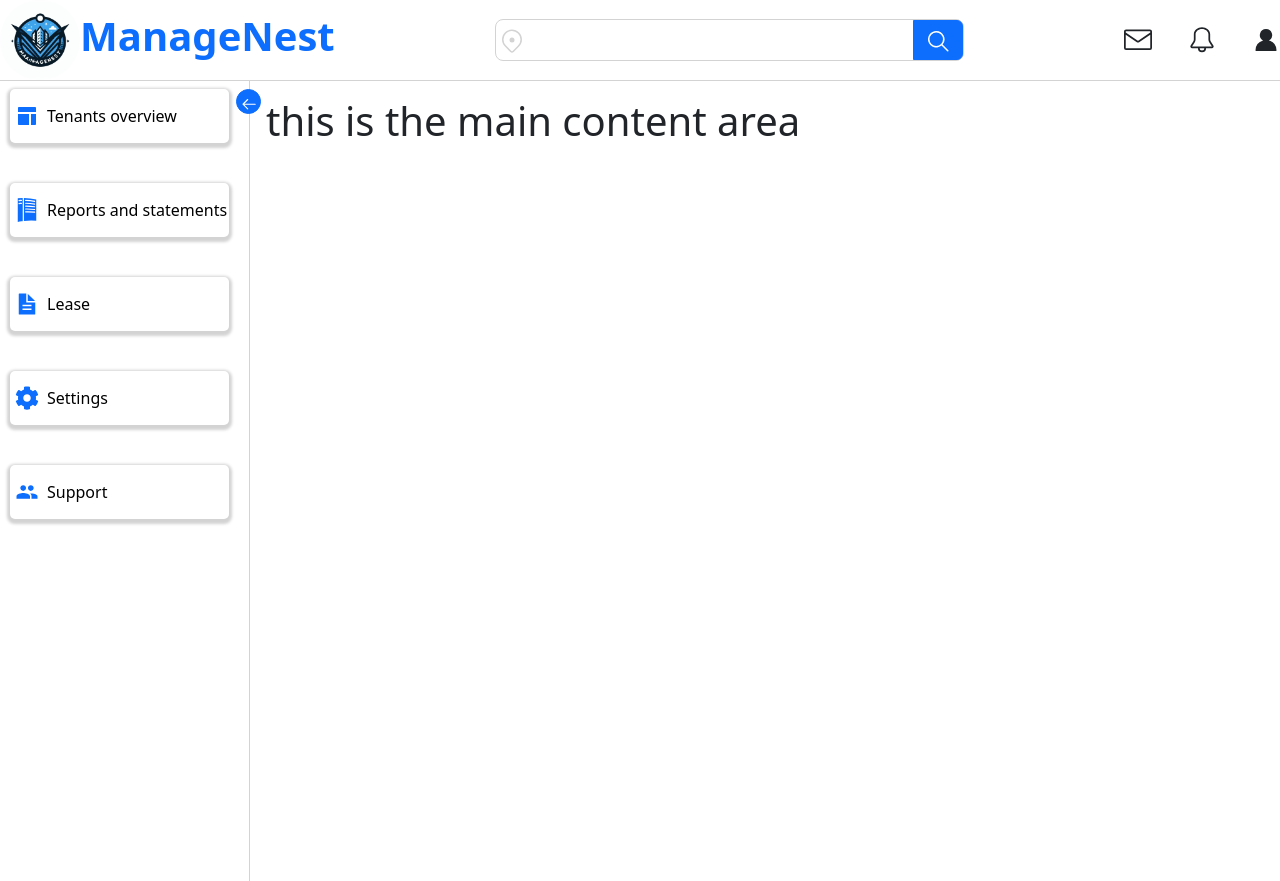
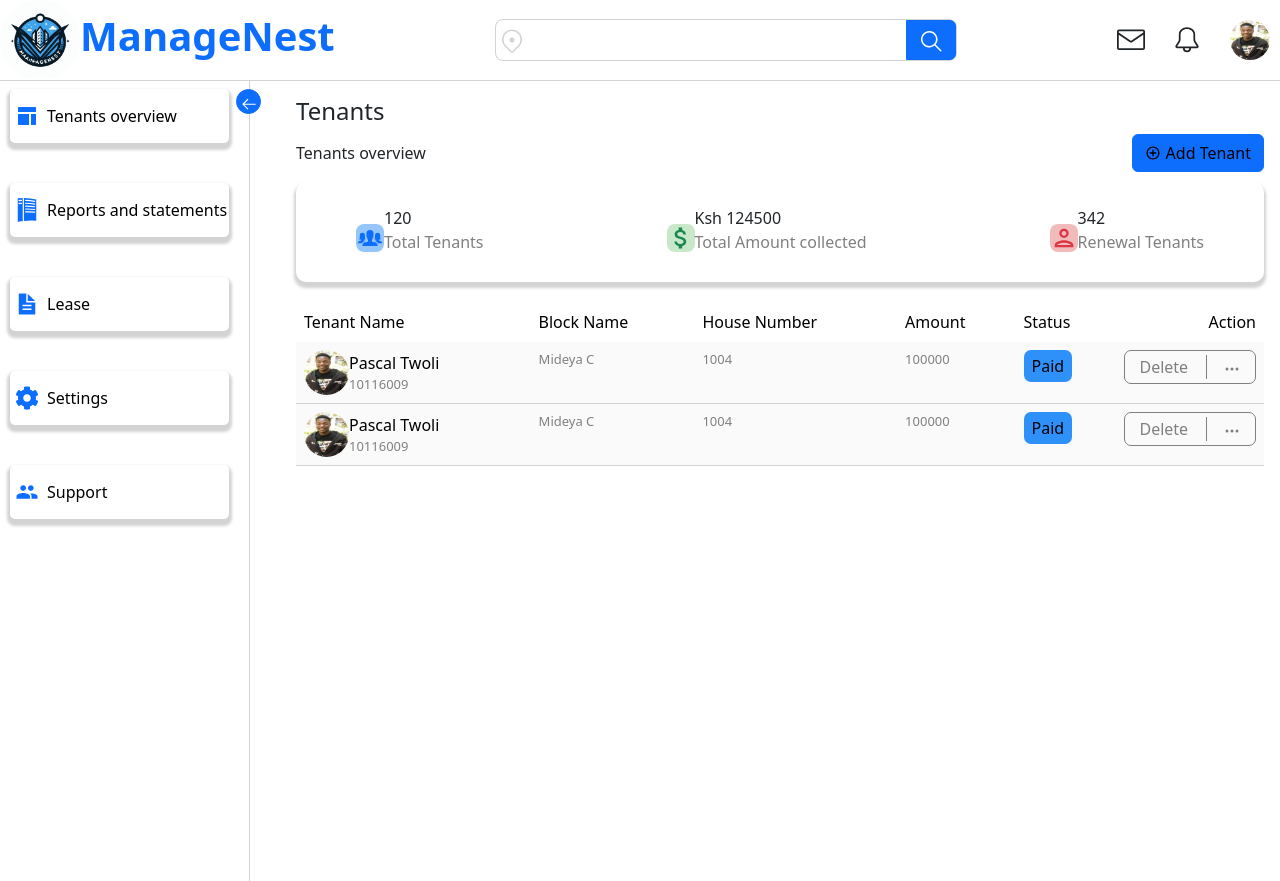
Before and after one commit to PascalTwoli/ManageNest, a React (Create React App) app in the folder frontend/: page /mainbody in a window 1280 px wide. Built offline with nearby package versions, Linux system fonts and the light colour scheme.

Commit message:
added tenant_overview.component.js, tenant_overview_header.component.js and tenant_overview_table.component.js

```diff
--- a/frontend/src/App.css
+++ b/frontend/src/App.css
@@ -145,7 +145,7 @@
   padding-top: 15px;
   padding-bottom: 15px;
   padding-left: 5px;
-  box-shadow: 0px 2px 3px 3px lightgrey;
+  box-shadow: 0px 4px 3px 3px lightgrey;
   margin-right: 20px;
   border-radius: 5px;
 }
@@ -165,6 +165,7 @@
   padding-top: 0px !important;
   border-bottom: solid lightgrey 1px;
   gap: 10rem;
+  padding-right: 10px;
 }
 
 .header-container .left{
@@ -208,3 +209,131 @@
 
   font-weight: 900;
 }
+
+.header-container .profile{
+  height: 40px;
+  width: 40px;
+  border-radius: 40px;
+}
+
+
+/* ----------- tenant_overview.component.css ---------- */
+.tenants-container{
+
+}
+.TenantOverviewHeader{
+  margin-bottom: 20px;
+}
+
+.add-tenant-btn{
+  gap: 5px;
+  align-items: center;
+  color: black !important;
+  margin-bottom: 10px;
+}
+
+.tenant_overview_head1{
+  justify-content: space-between;
+  align-items: center;
+}
+.tenants-container .totals-div{
+  justify-content: space-between;
+  box-shadow: 0px 4px 3px 2px lightgrey;
+  border-radius: 10px;
+}
+
+.tenants-container .totals-div .p1{
+  color: grey;
+}
+
+.tenants-container .totals-div .totals1{
+  align-items: center;
+  /* background-color: #96c6f9; */
+  padding: 24px 60px 12px;
+  border-radius: 10px;
+}
+
+.tenants-container .totals-div .totals1:hover{
+  box-shadow: 0px 4px 3px 2px #96c6f9;
+}
+.tenants-container .totals-div .totals1 .text-primary{
+  background-color: #96c6f9;
+  border-radius: 8px;
+}
+.tenants-container .totals-div .totals1 .text-success{
+  background-color:rgb(201, 231, 201);
+  border-radius: 8px;
+}
+.tenants-container .totals-div .totals1 .text-danger{
+  background-color: rgb(241, 187, 187);
+  border-radius: 8px;
+}
+
+
+/* ------ main content container ----- */
+.main-content-container{
+ margin-left: 30px;
+}
+
+
+
+/* --------tenant_overveiw_table.component.js ----------- */
+
+Table{
+  padding-left: none !important;
+}
+
+Table th{
+  font-weight: 500;
+}
+Table .image{
+  /* height: 40px;
+  width: 40px;
+  border-radius: 30px !important;
+  background-color: green; */
+}
+Table img {
+  width: 45px;
+  height: 45px;
+border-radius: 40px;
+
+}
+
+Table td {
+  color: grey !important;
+  font-size: 13px;
+  align-items: center;
+  border-bottom: 1px solid lightgrey !important;
+  background-color: rgb(250, 250, 250) !important;
+}
+
+Table td .name{
+  color: black;
+  font-size: initial;
+
+}
+
+Table td .status-div {
+  width: fit-content;
+  padding: 4px 8px;
+  border-radius: 7px;
+  color: black;
+  font-size: initial;
+  background-color: #2e90f9;
+}
+
+Table td .span2{
+  border-right: 1px solid grey;
+}
+Table td .actionbutton {
+  /* width: fit-content; */
+  border: solid 1px grey;
+  padding: 4px 6px;
+  border-radius: 7px;
+  text-align: end;
+  font-size: initial;
+  justify-content: space-around;
+}
+.th-action{
+  text-align: end;
+}
--- a/frontend/src/header.component.js
+++ b/frontend/src/header.component.js
@@ -1,5 +1,6 @@
 import logo from './logo.jpeg';
 import { GoSearch, GoMail, GoLocation, GoBell, GoPersonFill } from "react-icons/go";
+import photos from './photos.jpg'
 
 
 const Bodyheader = () => {
@@ -22,7 +23,7 @@ const Bodyheader = () => {
             <div className='d-flex right' >
                 <GoMail size={28}/>
                 <GoBell size={28}/>
-                <GoPersonFill size={28} />
+                <img src={photos} className='profile'/>
             </div>
         </div>
     );
--- a/frontend/src/maincontent.component.js
+++ b/frontend/src/maincontent.component.js
@@ -1,4 +1,5 @@
 import Sidebar from './Sidebar.component';
+import TenantOverview from './tenant_overview.component';
 
 
 
@@ -10,8 +11,8 @@ const Maincontent = () => {
       {/* Sidebar */}
       <Sidebar/>
       {/* Main Content */}
-      <div className="flex-grow-1 p-3">
-        <h1>this is the main content area</h1>
+      <div className="flex-grow-1 p-3 main-content-container">
+        <TenantOverview/>
       </div>
     </div>
   );
--- a/frontend/src/tenant_overview.component.js
+++ b/frontend/src/tenant_overview.component.js
@@ -1,19 +1,13 @@
-import { IoMdAddCircleOutline } from "react-icons/io";
+import TenantOverviewTable from "./tenant_overview_table.component";
+import TenantOverviewHeader from "./tenant_overview_header.component";
 
 const TenantOverview = () => {
     return (
-        <div>
-            <div>
-                <h3>Tenants</h3>
-            </div>
-            <div className="d-flex">
-                <h6>Tenants overview</h6>
-                <div>
-                    <IoMdAddCircleOutline/>
-                    <button>Add Tenant</button>
-                </div>
-            </div>
-            <div></div>
+        <div className="tenants-container">
+            <TenantOverviewHeader/>
+            <TenantOverviewTable/>
         </div>
     );
 }
+
+export default TenantOverview;
--- /dev/null
+++ b/frontend/src/tenant_overview_header.component.js
@@ -0,0 +1,51 @@
+import { IoMdAddCircleOutline, IoIosPeople, IoMdPerson } from "react-icons/io";
+import { MdAttachMoney, MdOutlinePerson } from "react-icons/md";
+
+const TenantOverviewHeader = () => {
+    return (
+        <div className="TenantOverviewHeader">
+            <div>
+                <h4>Tenants</h4>
+            </div>
+            <div className="d-flex tenant_overview_head1">
+                <h6>Tenants overview</h6>
+                <div className="btn btn-primary add-tenant-btn d-flex">
+                    <IoMdAddCircleOutline/>
+                    <span className="">Add Tenant</span>
+                </div>
+            </div>
+            {/* container for the totals */}
+            <div className="d-flex totals-div">
+                <div className="d-flex totals1">
+                    <div className="text-primary">
+                        <IoIosPeople size={28}/>
+                    </div>
+                    <div>
+                        <span>120</span>
+                        <p className="p1">Total Tenants</p>
+                    </div>
+                </div>
+                <div className="d-flex totals1">
+                    <div className="text-success">
+                        <MdAttachMoney size={28}/>
+                    </div>
+                    <div>
+                        <span>Ksh 124500</span>
+                        <p className="p1">Total Amount collected</p>
+                    </div>
+                </div>
+                <div className="d-flex totals1">
+                    <div className="text-danger">
+                        <MdOutlinePerson size={28}/>
+                    </div>
+                    <div>
+                        <span>342</span>
+                        <p className="p1">Renewal Tenants</p>
+                    </div>
+                </div>
+            </div>
+        </div>
+    );
+}
+
+export default TenantOverviewHeader;
--- /dev/null
+++ b/frontend/src/tenant_overview_table.component.js
@@ -0,0 +1,75 @@
+import { Table } from "react-bootstrap";
+import photos from './photos.jpg'
+import { BsThreeDots } from "react-icons/bs";
+
+const TenantOverviewTable = () => {
+ return (
+    <div>
+        <Table  borderless hover>
+            <thead>
+                <tr>
+                    <th>Tenant Name</th>
+                    <th>Block Name</th>
+                    <th>House Number</th>
+                    <th>Amount</th>
+                    <th>Status</th>
+                    <th className="th-action">Action</th>
+                </tr>
+            </thead>
+
+            <tbody>
+                <tr>
+                    <td className="d-flex ">
+                        <div className="image">
+                            <img src={photos}/>
+                        </div>
+                        <div>
+                            <span className="name">Pascal Twoli</span><br></br>
+                            <span>10116009</span>
+                        </div>
+                    </td>
+                    <td> Mideya C</td>
+                    <td>1004</td>
+                    <td>100000</td>
+                    <td>
+                        <div className="status-div">Paid</div>
+                    </td>
+                    <td>
+                        <div className="actionbutton d-flex">
+                            <span className="">Delete</span>
+                            <span className="span2"></span>
+                            <span><BsThreeDots /></span>
+                        </div>
+                    </td>
+                </tr>
+                <tr>
+                    <td className="d-flex ">
+                        <div className="image">
+                            <img src={photos}/>
+                        </div>
+                        <div>
+                            <span className="name ">Pascal Twoli</span><br/>
+                            <span>10116009</span>
+                        </div>
+                    </td>
+                    <td> Mideya C</td>
+                    <td>1004</td>
+                    <td>100000</td>
+                    <td>
+                        <div className="status-div ">Paid</div>
+                    </td>
+                    <td className="td-action">
+                        <div className="actionbutton d-flex">
+                            <span className="">Delete</span>
+                            <span className="span2"></span>
+                            <span><BsThreeDots /></span>
+                        </div>
+                    </td>
+                </tr>
+            </tbody>
+        </Table>
+    </div>
+ );
+}
+
+export default TenantOverviewTable;
```
Also changed, not shown: frontend/src/photos.jpg (added).
